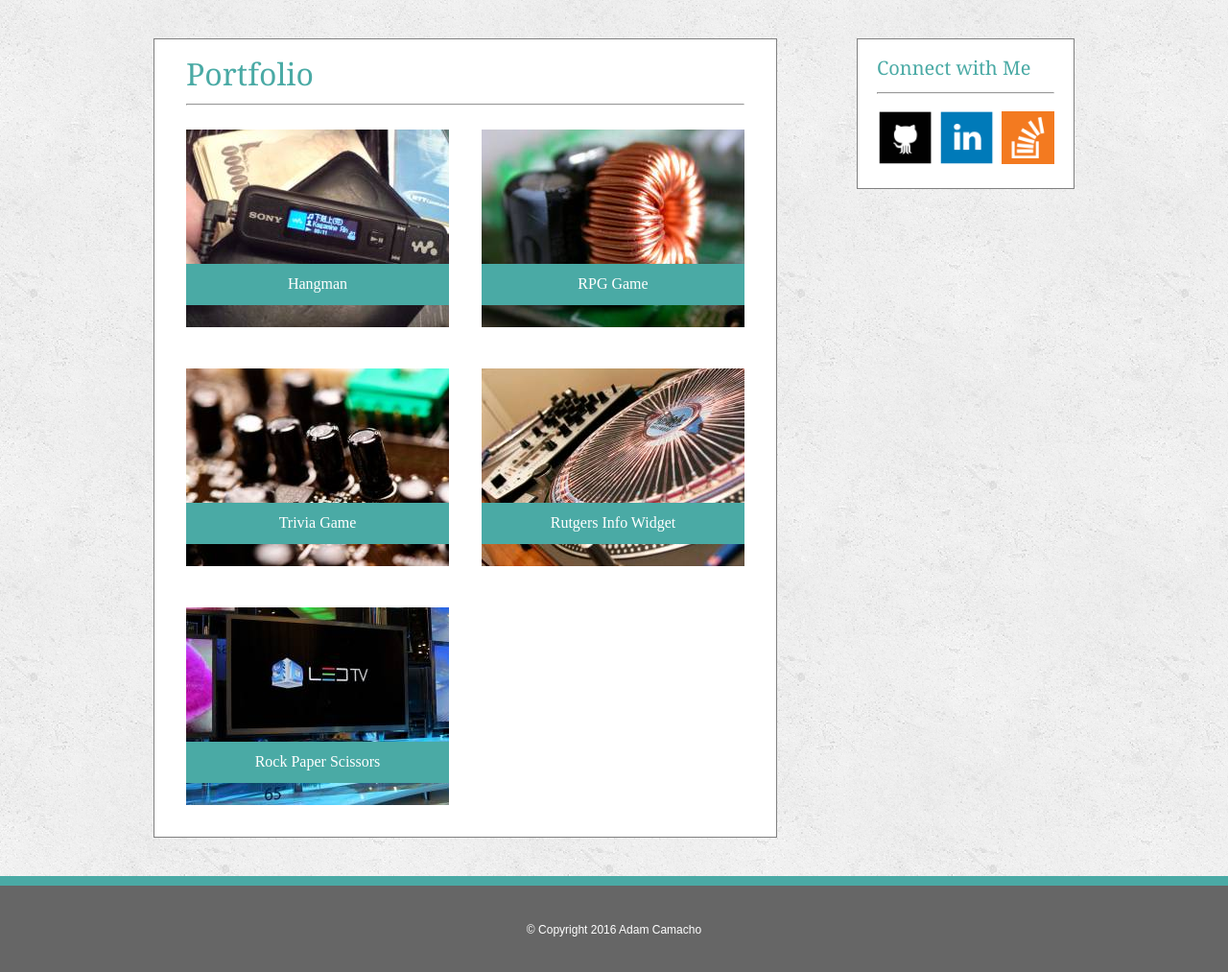
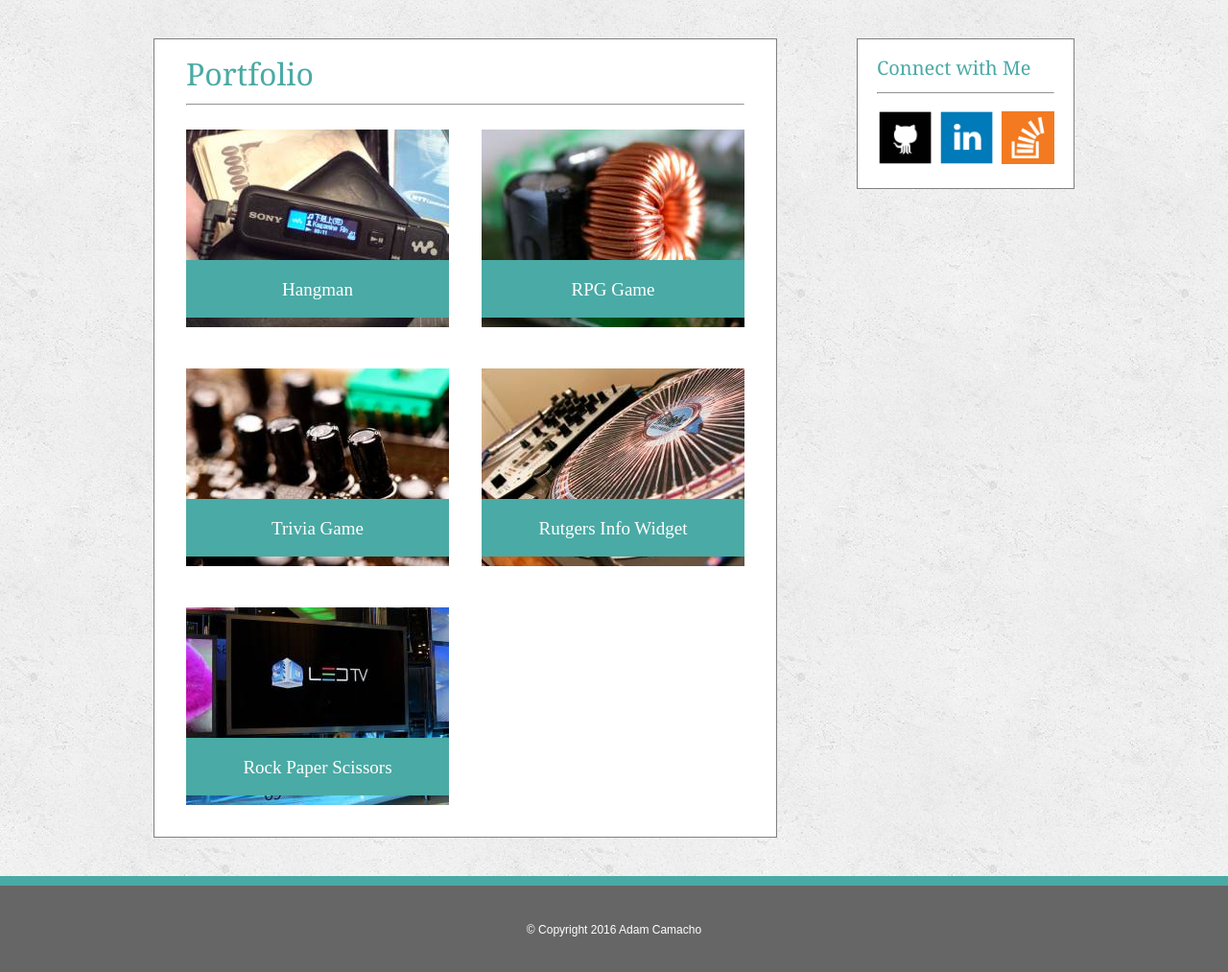
Before and after one commit to LucianaRoberts/Basic-Portfolio, a PHP site: page /portfolio.html in a window 1280 px wide. Shown: the part 52-1065 px from the top of the page at 96% size. Run offline with PHP 8.4, Linux system fonts and the light colour scheme.

Commit message:
adjusted portfolio-label div size, positioning, and font-size

```diff
--- a/assets/css/style.css
+++ b/assets/css/style.css
@@ -162,14 +162,16 @@ header {
 }
 
 .project-label {
+	box-sizing: border-box;
 	position: absolute;
-	top: 140px;
+	top: 136px;
 	background: #4aaaa5;
 	color: white;
-	height: 30px;
-	padding-top: 13px;
+	height: 60px;
+	padding-top: 21px;
 	width: 100%;
 	text-align: center;
+	font-size: 19px;
 }
 
 .image-left {
```
